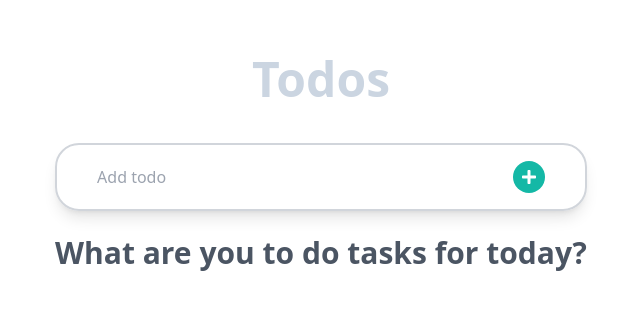
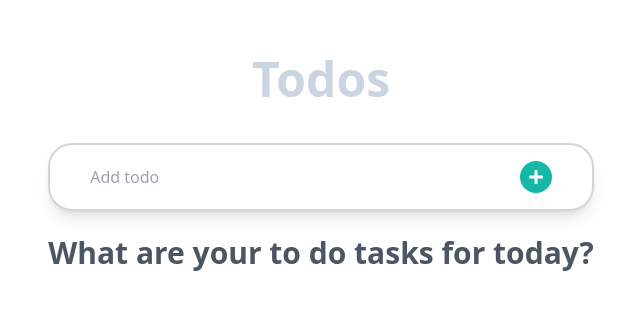
Before and after one commit to Odile078/react-redux--todo, a React (Vite) app: page / in a window 1280 px wide. Shown: the part 237-546 px from the top of the page, without its empty margins (319-959 px from the left). Built offline with nearby package versions, Linux system fonts and the light colour scheme.

Commit message:
feat: update tasks design

```diff
--- a/src/components/MainContent.jsx
+++ b/src/components/MainContent.jsx
@@ -17,7 +17,7 @@ const MainContent = () => {
               ))
             ) : (
               <p className="font-bold text-3xl text-gray-600">
-                What are you to do tasks for today?
+                What are your to do tasks for today?
               </p>
             )}
           </div>
```
